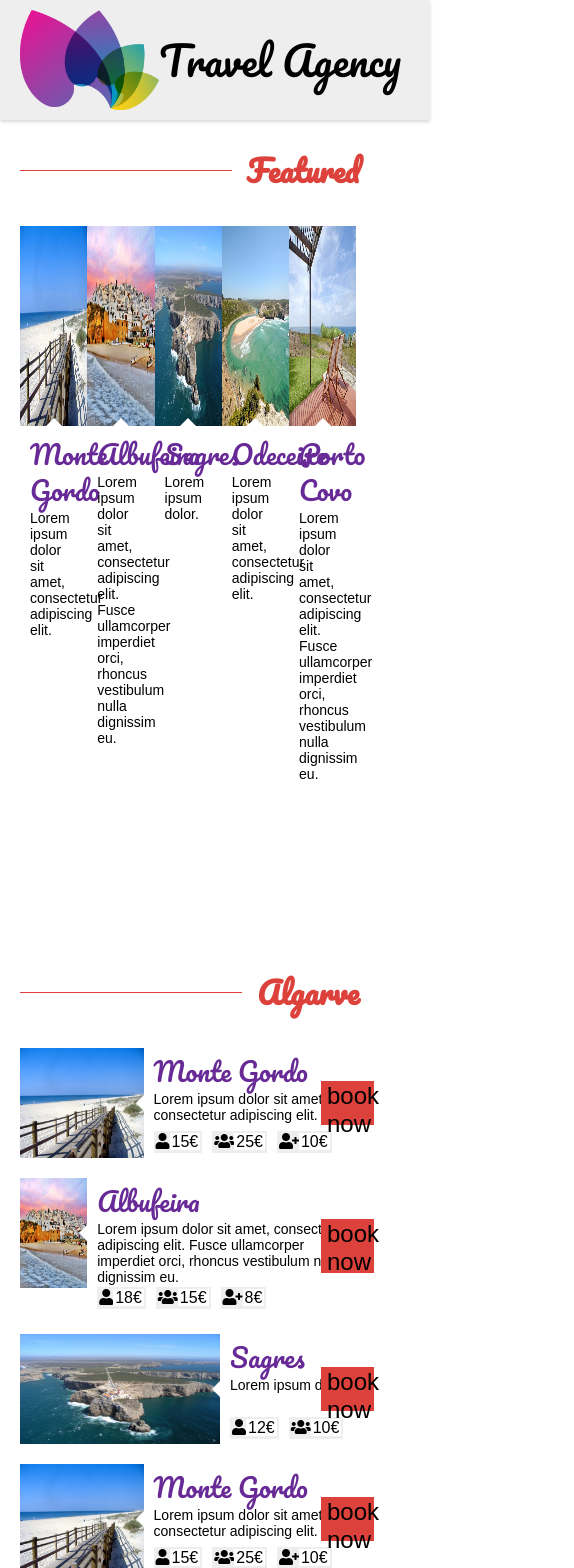
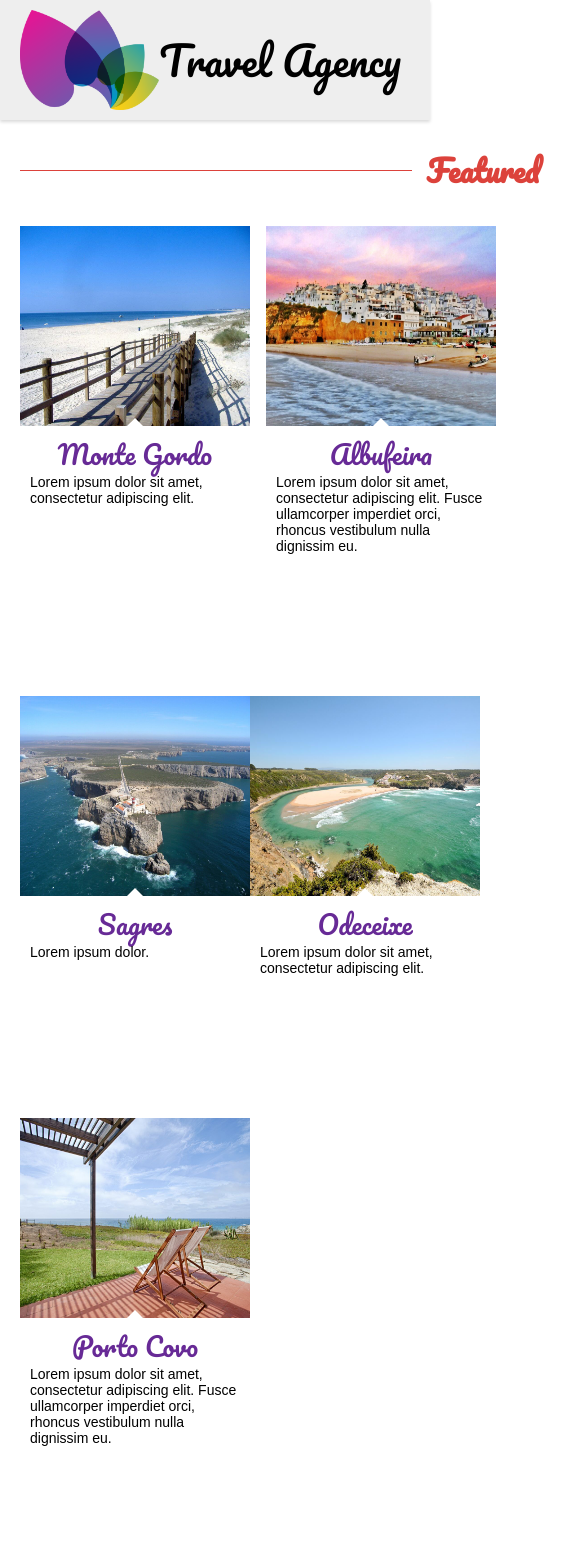
Before and after one commit to DanielFurtado/travel-agency, a React (Create React App) app: page / in a window 390 px wide. Shown: the top 1568 px of the page, 574 px wide, since content can reach past the window. Built offline with nearby package versions, Linux system fonts and the light colour scheme; a web font is replaced by a local one.

Commit message:
Testing out Grid layout and add Header Bar animation

```diff
--- a/src/css/grid.scss
+++ b/src/css/grid.scss
@@ -1,8 +1,8 @@
 .flex-5-cols {
   .card-wrapper {
     position: relative;
-    width: 19%;
-    margin-bottom: 20px;
+    margin: 0 16px 20px 0;
+    max-width: 235px;
     &:nth-child(5n+5) {
       margin-right: 0;
     }
@@ -15,11 +15,49 @@
   }
 }
 
+@media screen and (max-width: 1024px) {
+  .flex-5-cols {
+    .card-wrapper {
+      max-width: 230px;
+      &:nth-child(4n+4) {
+        margin-right: 0;
+      }
+      &:nth-child(5n+5) {
+        margin-right: 16px;
+      }
+    }
+  }
+}
+
+@media screen and (max-width: 768px) {
+  .flex-5-cols {
+    .card-wrapper {
+      max-width: 230px;
+      &:nth-child(3n+3) {
+        margin-right: 0;
+      }
+      &:nth-child(4n+4) {
+        margin-right: 16px;
+      }
+      &:nth-child(5n+5) {
+        margin-right: 16px;
+      }
+    }
+  }
+  footer {
+    .social-media-links {
+      text-align: left;
+    }
+  }
+}
+
 .flex-1-col {
   .card-wrapper {
     margin-bottom: 20px;
+    position: relative;
     width: 100%;
     .card {
+      position: relative;
       width: 100%;
       &:hover {
         box-shadow: 0 -1px 1px rgba(0, 0, 0, 0.12), 0 1px 1px rgba(0, 0, 0, 0.12);
@@ -33,10 +71,13 @@
       }
       .card-description {
         display: inline-block;
+        max-height: 34px;
+        overflow: hidden;
         padding: 2px 0px;
       }
       .card-info-wrapper {
         padding: 5px 10px;
+        flex-grow: 1;
       }
       .card-price-info-wrapper {
         justify-content: unset;
@@ -49,6 +90,7 @@
       .image-wrapper {
         height: 110px;
         width: 200px;
+        min-width: 200px;
       }
       .arrow-up {
         visibility: hidden;
@@ -57,13 +99,13 @@
         visibility: visible;
       }
       .btn-book-now {
-        width: 15%;
-        position: absolute;
+        width: 180px;
+        min-width: 180px;
+        position: relative;
         right: 0;
-        height: 40%;
-        top: 30%;
+        height: 44%;
+        top: 28%;
         opacity: 1;
-        transition: all 0.2s ease;
       }
     }
   }
--- a/src/css/structure.scss
+++ b/src/css/structure.scss
@@ -60,13 +60,13 @@ body {
   }
 
   @keyframes shrink {
-    50% {
-      background-color: #ccc;
+    20% {
+      background-color: #ddd;
     }
   }
   @-webkit-keyframes shrink {
-    50% {
-      background-color: #ccc;
+    20% {
+      background-color: #ddd;
     }
   }
 }
```
